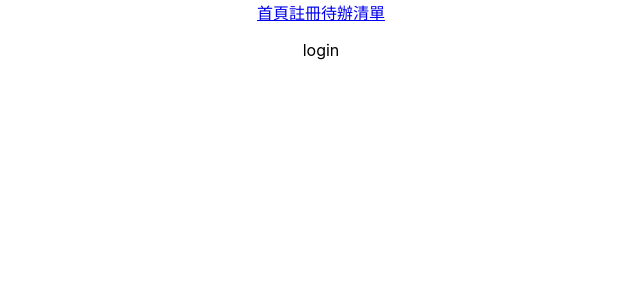
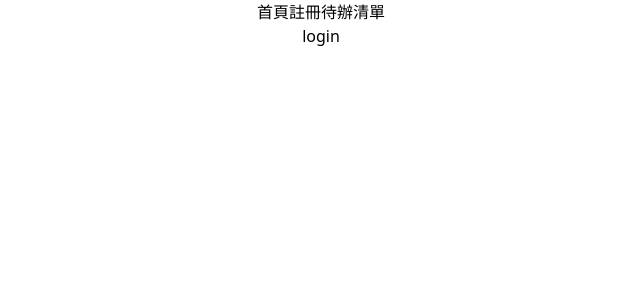
Before and after one commit to jcsamoyed/react-online-todolist, a React (Create React App) app: page /#/ in a window 1280 px wide. Shown: the top 300 px of the page, without its empty margins (319-959 px from the left). Built offline with nearby package versions, Linux system fonts and the light colour scheme.

Commit message:
build: 安裝 Tailwind CSS

```diff
--- a/package.json
+++ b/package.json
@@ -35,5 +35,10 @@
       "last 1 firefox version",
       "last 1 safari version"
     ]
+  },
+  "devDependencies": {
+    "autoprefixer": "^10.4.8",
+    "postcss": "^8.4.16",
+    "tailwindcss": "^3.1.8"
   }
 }
--- /dev/null
+++ b/postcss.config.js
@@ -0,0 +1,6 @@
+module.exports = {
+  plugins: {
+    tailwindcss: {},
+    autoprefixer: {},
+  },
+}
--- a/src/index.css
+++ b/src/index.css
@@ -1,13 +1,3 @@
-body {
-  margin: 0;
-  font-family: -apple-system, BlinkMacSystemFont, 'Segoe UI', 'Roboto', 'Oxygen',
-    'Ubuntu', 'Cantarell', 'Fira Sans', 'Droid Sans', 'Helvetica Neue',
-    sans-serif;
-  -webkit-font-smoothing: antialiased;
-  -moz-osx-font-smoothing: grayscale;
-}
-
-code {
-  font-family: source-code-pro, Menlo, Monaco, Consolas, 'Courier New',
-    monospace;
-}
+@tailwind base;
+@tailwind components;
+@tailwind utilities;
--- /dev/null
+++ b/tailwind.config.js
@@ -0,0 +1,10 @@
+/** @type {import('tailwindcss').Config} */
+module.exports = {
+  content: [
+    "./src/**/*.{js,jsx,ts,tsx}",
+  ],
+  theme: {
+    extend: {},
+  },
+  plugins: [],
+}
```
Also changed, not shown: 1 other file (tests, documents, lock files or other folders).
